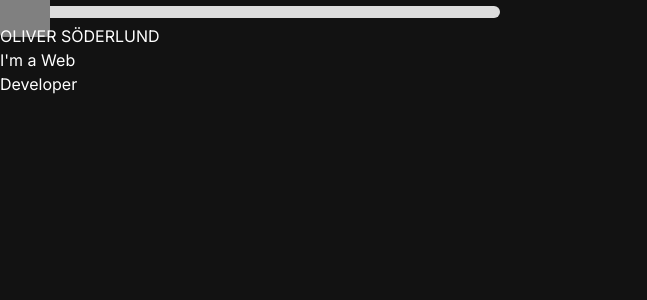
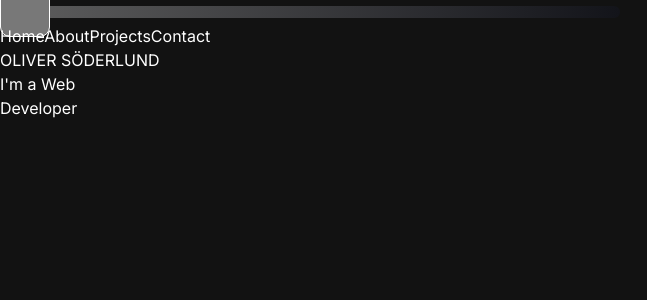
Before and after one commit to Oliversoder06/portfolio, a Next.js app: page / in a window 1280 px wide. Shown: the top 300 px of the page, without its empty margins (0-647 px from the left). Built offline with nearby package versions, Linux system fonts and the light colour scheme.

Commit message:
Fixed styling for navbar

```diff
--- a/app/globals.css
+++ b/app/globals.css
@@ -14,9 +14,9 @@ body {
 /* Slider Container */
 .custom-slider {
   appearance: none;
-  width: 500px;
+  width: 620px;
   height: 12px;
-  background: #ddd;
+  background: linear-gradient(90deg, #5F5F5F 0%, #13141A);
   border-radius: 6px;
   /* This makes the bar rounded */
   outline: none;
@@ -33,17 +33,19 @@ body {
   appearance: none;
   width: 50px;
   height: 50px;
-  background: gray;
+  background: #787878;
   cursor: pointer;
-  border-radius: 4px;
+  border-radius: 10px;
+  border: 1px solid #ffffff;
+
   /* This makes the knob rounded */
 }
 
 .custom-slider::-moz-range-thumb {
   width: 50px;
   height: 50px;
-  background: gray;
+  background: #787878;
   cursor: pointer;
-  border-radius: 4px;
+  border-radius: 10px;
   /* This makes the knob rounded */
 }
--- a/components/BrightnessSlider.jsx
+++ b/components/BrightnessSlider.jsx
@@ -5,7 +5,7 @@ import React from 'react';
 
 const BrightnessSlider = ({ onChange }) => {
     return (
-        <div className="absolute top-4 left-4 z-[100] flex items-center">
+        <div className="z-[100] flex items-center">
             <input
                 type="range"
                 min="0"
--- a/components/Header.jsx
+++ b/components/Header.jsx
@@ -12,14 +12,16 @@ const Header = () => {
     };
 
     return (
-        <>
-            <BrightnessSlider onChange={handleBrightnessChange} />
-            {/* <Navbar /> */}
-            <div
-                className="absolute inset-0 z-0"
-                style={{ backgroundColor: '#121212', filter: `brightness(${brightness}%)` }}
-            ></div>
-        </>
+        <div className='flex justify-center'>
+            <div className='w-full flex justify-end max-w-[1440px]'>
+                <BrightnessSlider onChange={handleBrightnessChange} />
+                <div
+                    className="absolute inset-0 z-0"
+                    style={{ backgroundColor: '#121212', filter: `brightness(${brightness}%)` }}
+                ></div >
+                <Navbar />
+            </div >
+        </div>
     );
 };
 
--- a/components/Navbar.jsx
+++ b/components/Navbar.jsx
@@ -4,7 +4,7 @@ import Link from 'next/link';
 
 const Navbar = () => {
     return (
-        <nav className="flex justify-between items-center p-4 bg-transparent fixed w-[38rem] z-10 bg-[#ffffff] rounded-[40px] px-16">
+        <nav className="flex justify-between items-center p-4 w-[38rem] z-10 bg-[#13141A] rounded-[40px] px-16">
             <Link href="#home" className='text-[#66FCF1] text-xl font-bold'>Home</Link>
             <Link href="#about" className='text-white text-xl font-bold'>About</Link>
             <Link href="#projects" className='text-white text-xl font-bold '>Projects</Link>
```
